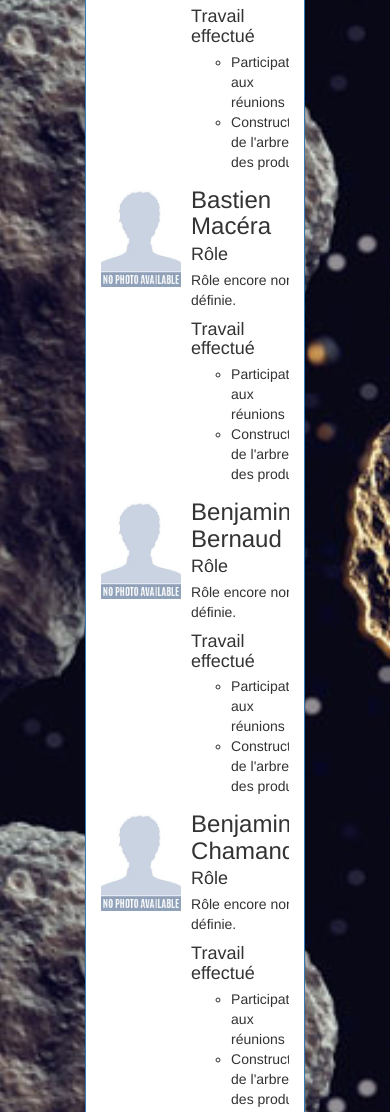
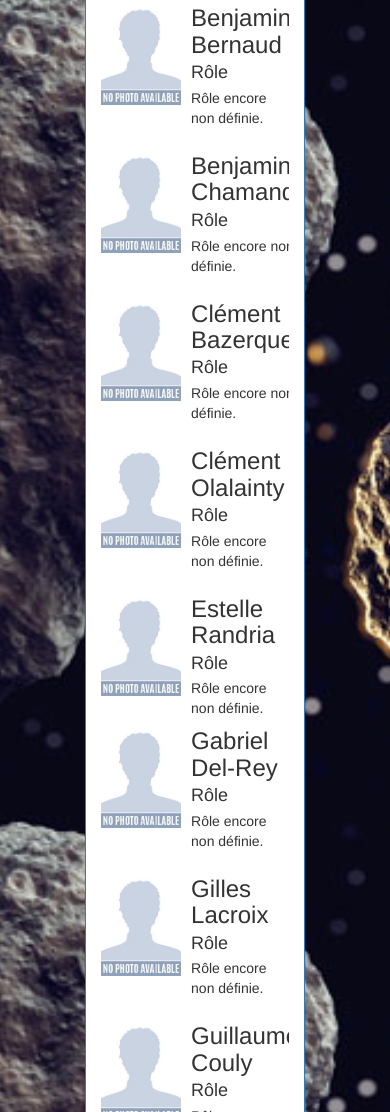
Before and after one commit to NicolasCrampette/pge_sri_web, a plain HTML site: page index.html in a window 390 px wide. Shown: the part 1756-2868 px from the top of the page. Drawn offline with nearby package versions, Linux system fonts and the light colour scheme; some packages are replaced by stand-ins of ours.

Commit message:
essai de condensation de la liste des membres de l'equipe

```diff
--- a/index.html
+++ b/index.html
@@ -141,6 +141,8 @@
           <h2 class="text-center bg-success">Fournisseurs</h2>
 
           <ul class="media-list">
+            <div class="row">
+              <div class="col-md-4">
 
                 <li class="media">
                   <div class="media-left">
@@ -152,11 +154,6 @@
                     <h3 class="media-heading">Alexandre Gounin</h3>
                     <h4 class="media-heading">Rôle</h4>
                     <p>Rôle encore non définie.</p>
-                <h4 class="media-heading">Travail effectué</h4>
-                <ul>
-                  <li>Participation aux réunions</li>
-                  <li>Construction de l'arbre des produits</li>
-                </ul>
                   </div>
                 </li>
 
@@ -170,11 +167,6 @@
                     <h3 class="media-heading">Aurelien Sévilla</h3>
                     <h4 class="media-heading">Rôle</h4>
                     <p>Rôle encore non définie.</p>
-                <h4 class="media-heading">Travail effectué</h4>
-                <ul>
-                  <li>Participation aux réunions</li>
-                  <li>Construction de l'arbre des produits</li>
-                </ul>
                   </div>
                 </li>
 
@@ -188,11 +180,6 @@
                     <h3 class="media-heading">Bastien Macéra</h3>
                     <h4 class="media-heading">Rôle</h4>
                     <p>Rôle encore non définie.</p>
-                <h4 class="media-heading">Travail effectué</h4>
-                <ul>
-                  <li>Participation aux réunions</li>
-                  <li>Construction de l'arbre des produits</li>
-                </ul>
                   </div>
                 </li>
 
@@ -206,11 +193,6 @@
                     <h3 class="media-heading">Benjamin Bernaud</h3>
                     <h4 class="media-heading">Rôle</h4>
                     <p>Rôle encore non définie.</p>
-                <h4 class="media-heading">Travail effectué</h4>
-                <ul>
-                  <li>Participation aux réunions</li>
-                  <li>Construction de l'arbre des produits</li>
-                </ul>
                   </div>
                 </li>
 
@@ -224,11 +206,6 @@
                     <h3 class="media-heading">Benjamin Chamand</h3>
                     <h4 class="media-heading">Rôle</h4>
                     <p>Rôle encore non définie.</p>
-                <h4 class="media-heading">Travail effectué</h4>
-                <ul>
-                  <li>Participation aux réunions</li>
-                  <li>Construction de l'arbre des produits</li>
-                </ul>
                   </div>
                 </li>
 
@@ -242,11 +219,6 @@
                     <h3 class="media-heading">Clément Bazerque</h3>
                     <h4 class="media-heading">Rôle</h4>
                     <p>Rôle encore non définie.</p>
-                <h4 class="media-heading">Travail effectué</h4>
-                <ul>
-                  <li>Participation aux réunions</li>
-                  <li>Construction de l'arbre des produits</li>
-                </ul>
                   </div>
                 </li>
 
@@ -260,11 +232,6 @@
                     <h3 class="media-heading">Clément Olalainty</h3>
                     <h4 class="media-heading">Rôle</h4>
                     <p>Rôle encore non définie.</p>
-                <h4 class="media-heading">Travail effectué</h4>
-                <ul>
-                  <li>Participation aux réunions</li>
-                  <li>Construction de l'arbre des produits</li>
-                </ul>
                   </div>
                 </li>
 
@@ -278,13 +245,10 @@
                     <h3 class="media-heading">Estelle Randria</h3>
                     <h4 class="media-heading">Rôle</h4>
                     <p>Rôle encore non définie.</p>
-                <h4 class="media-heading">Travail effectué</h4>
-                <ul>
-                  <li>Participation aux réunions</li>
-                  <li>Construction de l'arbre des produits</li>
-                </ul>
                   </div>
                 </li>
+              </div>
+              <div class="col-md-4">
 
                 <li class="media">
                   <div class="media-left">
@@ -296,11 +260,6 @@
                     <h3 class="media-heading">Gabriel Del-Rey</h3>
                     <h4 class="media-heading">Rôle</h4>
                     <p>Rôle encore non définie.</p>
-                <h4 class="media-heading">Travail effectué</h4>
-                <ul>
-                  <li>Participation aux réunions</li>
-                  <li>Construction de l'arbre des produits</li>
-                </ul>
                   </div>
                 </li>
 
@@ -314,11 +273,6 @@
                     <h3 class="media-heading">Gilles Lacroix</h3>
                     <h4 class="media-heading">Rôle</h4>
                     <p>Rôle encore non définie.</p>
-                <h4 class="media-heading">Travail effectué</h4>
-                <ul>
-                  <li>Participation aux réunions</li>
-                  <li>Construction de l'arbre des produits</li>
-                </ul>
                   </div>
                 </li>
 
@@ -332,11 +286,6 @@
                     <h3 class="media-heading">Guillaume Couly</h3>
                     <h4 class="media-heading">Rôle</h4>
                     <p>Rôle encore non définie.</p>
-                <h4 class="media-heading">Travail effectué</h4>
-                <ul>
-                  <li>Participation aux réunions</li>
-                  <li>Construction de l'arbre des produits</li>
-                </ul>
                   </div>
                 </li>
 
@@ -350,11 +299,6 @@
                     <h3 class="media-heading">David Labrousse</h3>
                     <h4 class="media-heading">Rôle</h4>
                     <p>Rôle encore non définie.</p>
-                <h4 class="media-heading">Travail effectué</h4>
-                <ul>
-                  <li>Participation aux réunions</li>
-                  <li>Construction de l'arbre des produits</li>
-                </ul>
                   </div>
                 </li>
 
@@ -368,11 +312,6 @@
                     <h3 class="media-heading">Kévin Rolland</h3>
                     <h4 class="media-heading">Rôle</h4>
                     <p>Rôle encore non définie.</p>
-                <h4 class="media-heading">Travail effectué</h4>
-                <ul>
-                  <li>Participation aux réunions</li>
-                  <li>Construction de l'arbre des produits</li>
-                </ul>
                   </div>
                 </li>
 
@@ -386,11 +325,6 @@
                     <h3 class="media-heading">Mathieu Belloc</h3>
                     <h4 class="media-heading">Rôle</h4>
                     <p>Rôle encore non définie.</p>
-                <h4 class="media-heading">Travail effectué</h4>
-                <ul>
-                  <li>Participation aux réunions</li>
-                  <li>Construction de l'arbre des produits</li>
-                </ul>
                   </div>
                 </li>
 
@@ -404,11 +338,6 @@
                     <h3 class="media-heading">Maxime Pibarot</h3>
                     <h4 class="media-heading">Rôle</h4>
                     <p>Rôle encore non définie.</p>
-                <h4 class="media-heading">Travail effectué</h4>
-                <ul>
-                  <li>Participation aux réunions</li>
-                  <li>Construction de l'arbre des produits</li>
-                </ul>
                   </div>
                 </li>
 
@@ -422,14 +351,10 @@
                     <h3 class="media-heading">Maxime Rivalin</h3>
                     <h4 class="media-heading">Rôle</h4>
                     <p>Rôle encore non définie.</p>
-                <h4 class="media-heading">Travail effectué</h4>
-                <ul>
-                  <li>Participation aux réunions</li>
-                  <li>Construction de l'arbre des produits</li>
-                </ul>
                   </div>
                 </li>
-
+              </div>
+            <div class="col-md-4">
                 <li class="media">
                   <div class="media-left">
                     <a href="#">
@@ -440,11 +365,6 @@
                     <h3 class="media-heading">Maxime Sanmartin</h3>
                     <h4 class="media-heading">Rôle</h4>
                     <p>Rôle encore non définie.</p>
-                <h4 class="media-heading">Travail effectué</h4>
-                <ul>
-                  <li>Participation aux réunions</li>
-                  <li>Construction de l'arbre des produits</li>
-                </ul>
                   </div>
                 </li>
 
@@ -458,11 +378,6 @@
                     <h3 class="media-heading">Morgan Chabaud</h3>
                     <h4 class="media-heading">Rôle</h4>
                     <p>Rôle encore non définie.</p>
-                <h4 class="media-heading">Travail effectué</h4>
-                <ul>
-                  <li>Participation aux réunions</li>
-                  <li>Construction de l'arbre des produits</li>
-                </ul>
                   </div>
                 </li>
 
@@ -476,11 +391,6 @@
                     <h3 class="media-heading">Nicolas Crampette</h3>
                     <h4 class="media-heading">Rôle</h4>
                     <p>Rôle encore non définie.</p>
-                <h4 class="media-heading">Travail effectué</h4>
-                <ul>
-                  <li>Participation aux réunions</li>
-                  <li>Construction de l'arbre des produits</li>
-                </ul>
                   </div>
                 </li>
 
@@ -494,11 +404,6 @@
                     <h3 class="media-heading">Paul Mesnilgrente</h3>
                     <h4 class="media-heading">Rôle</h4>
                     <p>Rôle encore non définie.</p>
-                <h4 class="media-heading">Travail effectué</h4>
-                <ul>
-                  <li>Participation aux réunions</li>
-                  <li>Construction de l'arbre des produits</li>
-                </ul>
                   </div>
                 </li>
 
@@ -512,11 +417,6 @@
                     <h3 class="media-heading">Pierre Moras-Eychenne</h3>
                     <h4 class="media-heading">Rôle</h4>
                     <p>Rôle encore non définie.</p>
-                <h4 class="media-heading">Travail effectué</h4>
-                <ul>
-                  <li>Participation aux réunions</li>
-                  <li>Construction de l'arbre des produits</li>
-                </ul>
                   </div>
                 </li>
 
@@ -530,11 +430,6 @@
                     <h3 class="media-heading">Pierre Saëllins</h3>
                     <h4 class="media-heading">Rôle</h4>
                     <p>Rôle encore non définie.</p>
-                <h4 class="media-heading">Travail effectué</h4>
-                <ul>
-                  <li>Participation aux réunions</li>
-                  <li>Construction de l'arbre des produits</li>
-                </ul>
                   </div>
                 </li>
 
@@ -548,11 +443,6 @@
                     <h3 class="media-heading">Raphael Lefèvre</h3>
                     <h4 class="media-heading">Rôle</h4>
                     <p>Rôle encore non définie.</p>
-                <h4 class="media-heading">Travail effectué</h4>
-                <ul>
-                  <li>Participation aux réunions</li>
-                  <li>Construction de l'arbre des produits</li>
-                </ul>
                   </div>
                 </li>
 
@@ -566,11 +456,6 @@
                     <h3 class="media-heading">Robin Jammes</h3>
                     <h4 class="media-heading">Rôle</h4>
                     <p>Rôle encore non définie.</p>
-                <h4 class="media-heading">Travail effectué</h4>
-                <ul>
-                  <li>Participation aux réunions</li>
-                  <li>Construction de l'arbre des produits</li>
-                </ul>
                   </div>
                 </li>
 
@@ -584,15 +469,19 @@
                     <h3 class="media-heading">Vincent Vigié</h3>
                     <h4 class="media-heading">Rôle</h4>
                     <p>Rôle encore non définie.</p>
-                <h4 class="media-heading">Travail effectué</h4>
-                <ul>
-                  <li>Participation aux réunions</li>
-                  <li>Construction de l'arbre des produits</li>
-                </ul>
                   </div>
                 </li>
+              </div>
+            </div>
           </ul>
-          Peut-être mini-cv perso ?
+          <p>
+            Les idées pour cette partie :
+            <ul>
+              <li>page avec bilan perso (compétences acquises, travail effectué etc.)</li>
+              <li>lien vers CV ou site web perso</li>
+            </ul>
+          </p>
+
         </div>
       </div>
 
```
Lines whose indentation alone changed are shown as unchanged.
